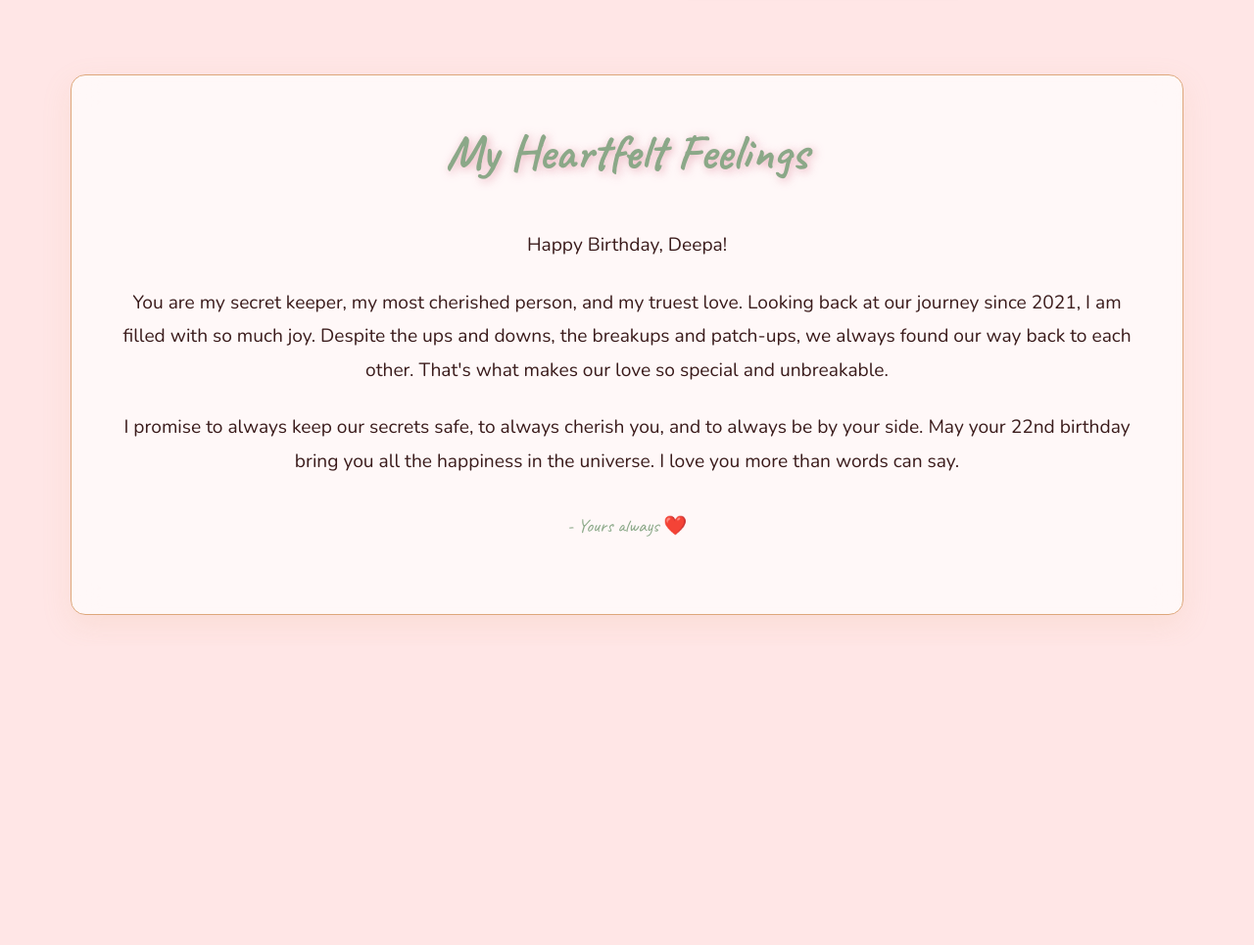
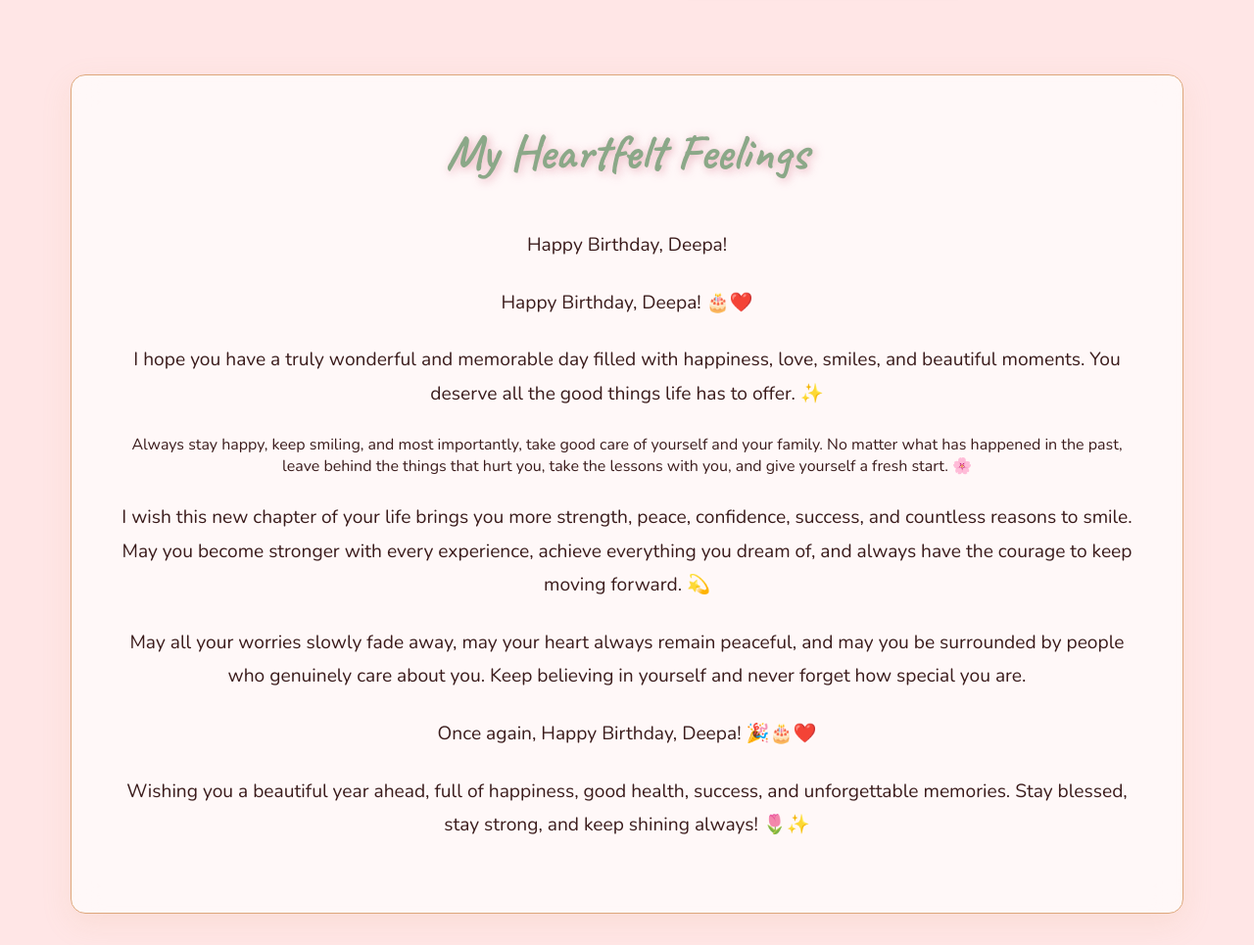
Before and after one commit to rajputrajpalk/birthday, a Flask app: page / in a window 1280 px wide. Shown: the part 1880-2845 px from the top of the page at 98% size. Before the commit the page ends 2510 px from the top, so only its background shows below. Run offline with Flask 3, Linux system fonts and the light colour scheme.

Commit message:
index.html

```diff
--- a/templates/index.html
+++ b/templates/index.html
@@ -14,7 +14,7 @@
         <header class="hero">
             <h1 class="glitch" data-text="HAPPY 22ND BIRTHDAY">HAPPY 22ND BIRTHDAY</h1>
             <h2 class="neon-text">Deepa ✨</h2>
-            <p class="subtitle">My Best Friend, My Love, My Secret Keeper.</p>
+            <p class="subtitle">My Best Friend.</p>
         </header>
 
         <section class="timeline">
@@ -63,9 +63,17 @@
             <h3 class="section-title neon-text">My Heartfelt Feelings</h3>
             <div class="message-content">
                 <p>Happy Birthday, Deepa!</p>
-                <p>You are my secret keeper, my most cherished person, and my truest love. Looking back at our journey since 2021, I am filled with so much joy. Despite the ups and downs, the breakups and patch-ups, we always found our way back to each other. That's what makes our love so special and unbreakable.</p>
-                <p>I promise to always keep our secrets safe, to always cherish you, and to always be by your side. May your 22nd birthday bring you all the happiness in the universe. I love you more than words can say.</p>
-                <p class="signature">- Yours always ❤️</p>
+                <p>Happy Birthday, Deepa! 🎂❤️</p>
+                <p>I hope you have a truly wonderful and memorable day filled with happiness, love, smiles, and beautiful moments. You deserve all the good things life has to offer. ✨
+</p>
+Always stay happy, keep smiling, and most importantly, take good care of yourself and your family. No matter what has happened in the past, leave behind the things that hurt you, take the lessons with you, and give yourself a fresh start. 🌸
+</p>
+<p>I wish this new chapter of your life brings you more strength, peace, confidence, success, and countless reasons to smile. May you become stronger with every experience, achieve everything you dream of, and always have the courage to keep moving forward. 💫
+</p>
+<p>May all your worries slowly fade away, may your heart always remain peaceful, and may you be surrounded by people who genuinely care about you. Keep believing in yourself and never forget how special you are.
+</p>
+<p>Once again, Happy Birthday, Deepa! 🎉🎂❤️</p>
+<p>Wishing you a beautiful year ahead, full of happiness, good health, success, and unforgettable memories. Stay blessed, stay strong, and keep shining always! 🌷✨</p>
             </div>
         </section>
     </div>
```
